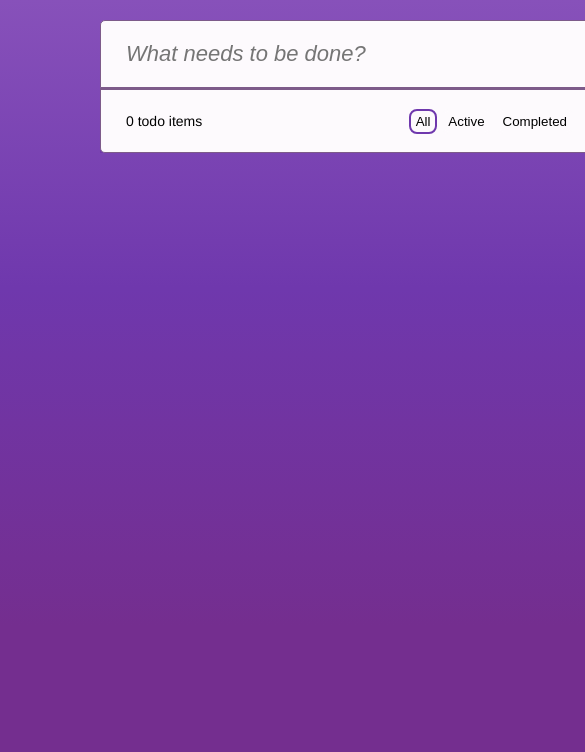
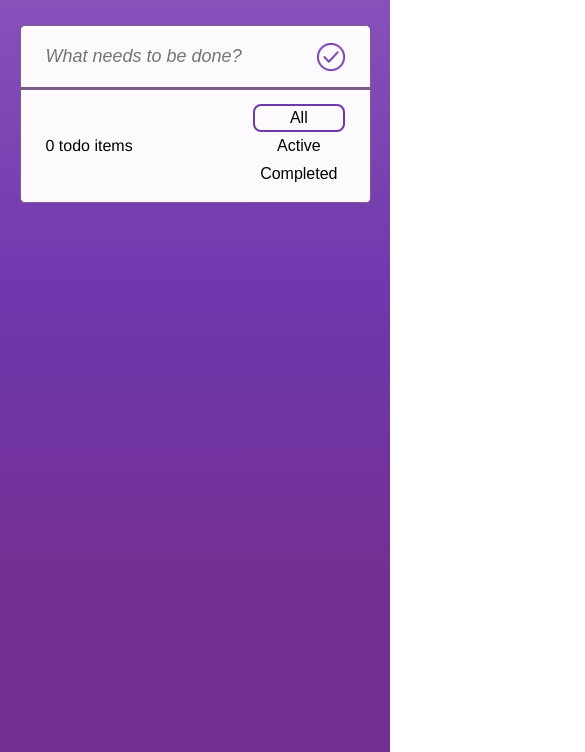
Before and after one commit to vudelkaa/todo, a website: page src/index.html in a window 390 px wide. Shown: the part 92-844 px from the top of the page, 585 px wide, since content can reach past the window. Drawn offline with Linux system fonts and the light colour scheme.

Commit message:
added media queries

```diff
--- a/src/assets/css/media.css
+++ b/src/assets/css/media.css
@@ -1,4 +1,4 @@
-@media (max-width: 425px) {
+@media (max-width: 768px) {
   .delete-todo {
     cursor: pointer;
     display: flex;
@@ -9,4 +9,73 @@
     margin-right: 5px;
   }
 
+  .input-add-img {
+    display: block;
+    position: absolute;
+    top: 0;
+    bottom: 0;
+    right: 0;
+    z-index: 100;
+    margin: auto;
+    margin-right: 25px;
+
+    width: 30px;
+    height: 30px;
+  }
+
+  .delete-img, .edit-img, .pencil-img {
+    width: 20px;
+    height: 20px;
+  }
+
+  body {
+    display: flex;
+    justify-content: center;
+    font-size: 16px;
+  }
+
+  .container {
+    width: 90vw;
+    margin: 0 15px;
+    align-items: stretch;
+  }
+
+  .todo-list--ul {
+    min-width: inherit;
+    width: 100%;
+    flex: 1 1 auto;
+  }
+
+  .todo-list--ul .todo-item,
+  .last-todo-item{
+    min-height: 115px;
+    min-width: inherit;
+  }
+
+  .last-todo-item--container {
+    background: none;
+  }
+
+  .todo-input input {
+    padding-right: 75px;
+    min-width: inherit;
+    width: 100%;
+
+    font-size: 20px;
+  }
+
+  .button {
+    font-size: 16px;
+  }
 }
+
+@media (max-width: 410px) {
+  .ltd-button {
+    display: flex;
+    flex-direction: column;
+  }
+
+  .todo-input input {
+    font-size: 18px;
+  }
+}
--- a/src/assets/css/style.css
+++ b/src/assets/css/style.css
@@ -23,18 +23,17 @@ body {
   margin: 0 auto;
 
   min-height: 100vh;
-  width: 700px;
+  width: 500px;
 }
 
 h1 {
   color: #fdfafd;
-  margin: 40px 0;
+  margin: 40px auto;
 }
 
 /* TODO LIST */
 
 .todo-list {
-  max-width: 500px;
   position: relative;
 }
 
@@ -77,7 +76,7 @@ h1 {
   position: sticky;
   bottom: 0;
   z-index: 999;
-  background: rgba(111, 56, 173, 1);
+  background-color: rgba(111, 56, 173, 1);
 }
 
 .flex-grow {
@@ -122,6 +121,10 @@ h1 {
   opacity: 0.7;
 }
 
+.input-add-img {
+  display: none;
+}
+
 .pencil-img {
   display: none;
 }
@@ -153,6 +156,10 @@ h1 {
 }
 
 /*  INPUT */
+.input {
+  position: relative;
+}
+
 .todo-input input {
   min-width: 500px;
   border: 1px solid #7d5b8a;
@@ -194,6 +201,3 @@ h1 {
 .todo-text-input:focus {
   outline: none !important;
 }
-/*
-.todo-icon input {
-} */
--- a/src/index.html
+++ b/src/index.html
@@ -13,6 +13,7 @@
     <div class="todo-input" >
       <form class="input" action="">
         <input  type="text" placeholder="What needs to be done?">
+        <img src="./assets/icons/input-add.png" class="input-add-img">
       </form>
     </div>
     <div class="todo-list">
--- a/src/js/main.js
+++ b/src/js/main.js
@@ -106,15 +106,16 @@ const countTodos = () => {
 
 // +++++++++
 const addingTodo = () => {
-  const input = document.querySelector(".input");
+  const input = document.querySelector(".input"),
+    inputIcon = document.querySelector('.input-add-img');
 
   const addTodo = (event) => {
     event.preventDefault();
 
-    let inputValue = event.target.querySelector("input").value;
+    let inputValue = event.target.closest('form').querySelector("input").value;
+    console.log(inputValue);
     createTodo(inputValue, false, todos.length + 1, tabsTodoList[0]);
     createTodo(inputValue, false, todos.length + 1, tabsTodoList[1]);
-    event.target.querySelector("input").value = "";
 
     todos.push({
       id: setID(),
@@ -122,6 +123,7 @@ const addingTodo = () => {
       completed: false,
     });
 
+    event.target.closest("form").querySelector("input").value = "";
     localStorage.setItem("todos", JSON.stringify(todos));
 
     count++;
@@ -129,6 +131,7 @@ const addingTodo = () => {
   };
 
   input.addEventListener("submit", addTodo);
+  inputIcon.addEventListener('click', addTodo);
 };
 
 // +++++++++
@@ -188,17 +191,19 @@ const checkingTodo = () => {
   todoListContainer.addEventListener("change", checkedTodo);
 };
 
-//edit img is gone WHYYYYY
+// ++++++++++
 const editingTodo = () => {
   const editTodo = (event) => {
-    const elem = event.target;
-    if (elem.tagName !== "SPAN") {
-      return;
-    }
+    const elem = event.target.closest('.todo-item').querySelector('.todo-text');
 
     const imgArea = elem.closest('.todo-item').querySelector('.delete-img');
     let textarea = document.createElement("div");
     const firsValue = elem.textContent;
+    const pencilImg = imgArea.parentNode.querySelector('.pencil-img');
+
+    pencilImg.style.display = 'none';
+
+    console.log(imgArea, firsValue);
 
     textarea.textContent = elem.textContent;
     textarea.classList.add("input-edit", "todo-text-input");
@@ -233,6 +238,7 @@ const editingTodo = () => {
       imgArea.setAttribute("src", "./assets/icons/close.png");
 
       imgArea.addEventListener("click", null);
+      pencilImg.style.display = 'block';
     };
 
     const pressEnter = (event) => {
@@ -255,6 +261,7 @@ const editingTodo = () => {
       }
 
       submitEditTodo();
+      pencilImg.style.display = "block";
       document.removeEventListener("keyup", pressEnter);
     });
 
@@ -273,10 +280,23 @@ const editingTodo = () => {
       imgArea.setAttribute("src", "./assets/icons/close.png");
 
       document.removeEventListener("keyup", pressEnter);
+      pencilImg.style.display = "block";
     });
   };
 
-  todoListContainer.addEventListener("dblclick", editTodo);
+  todoListContainer.addEventListener("dblclick", (event) => {
+    if (event.target.tagName !== "SPAN") {
+      return;
+    }
+    editTodo(event);
+  });
+
+  todoListContainer.addEventListener('touchend', (event) => {
+    if(event.target.classList.contains('pencil-img')) {
+      event.preventDefault();
+      editTodo(event);
+    }
+  });
 };
 
 // tabs
```
Also changed, not shown: src/assets/icons/input-add.png (added).
